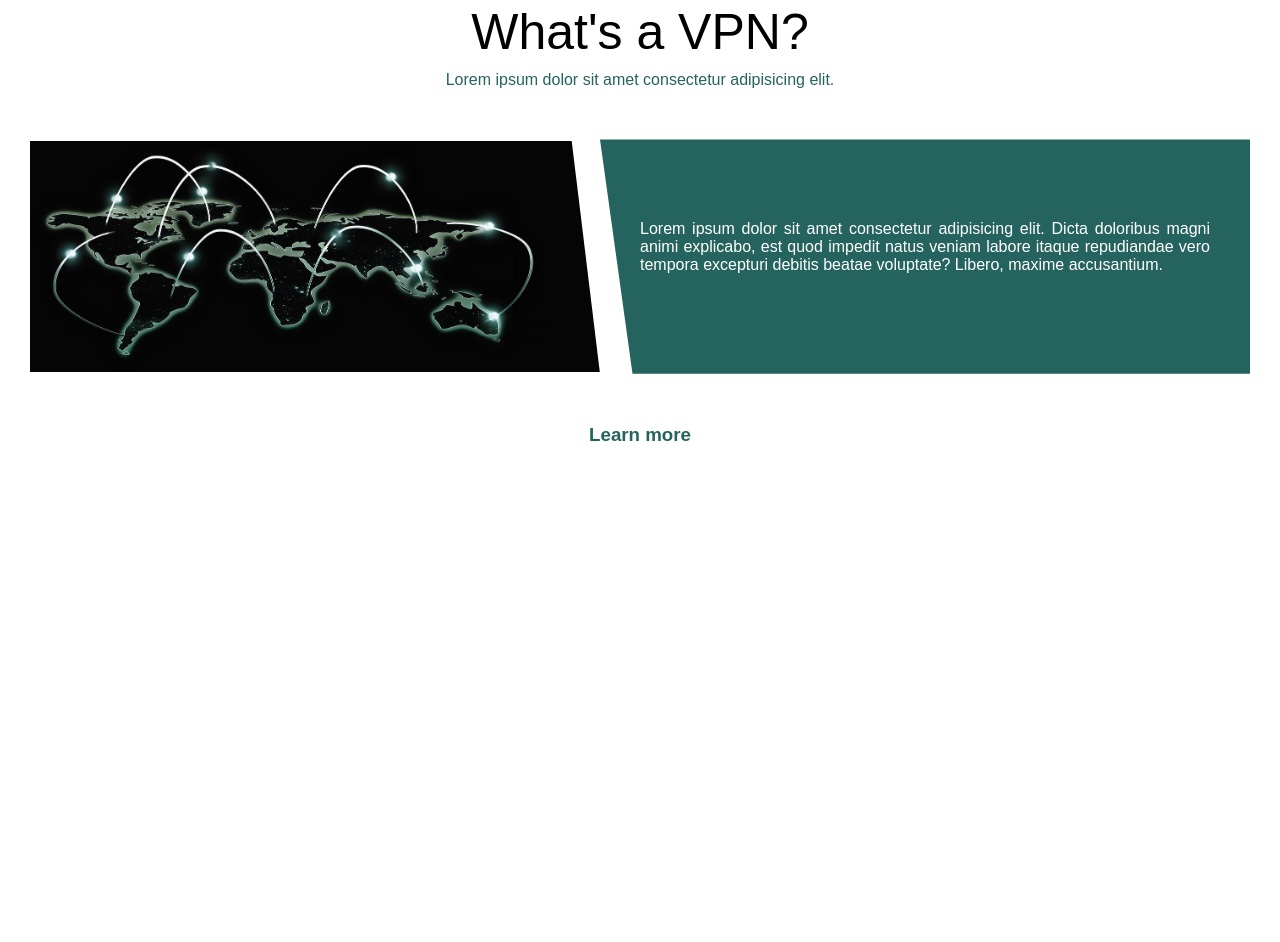
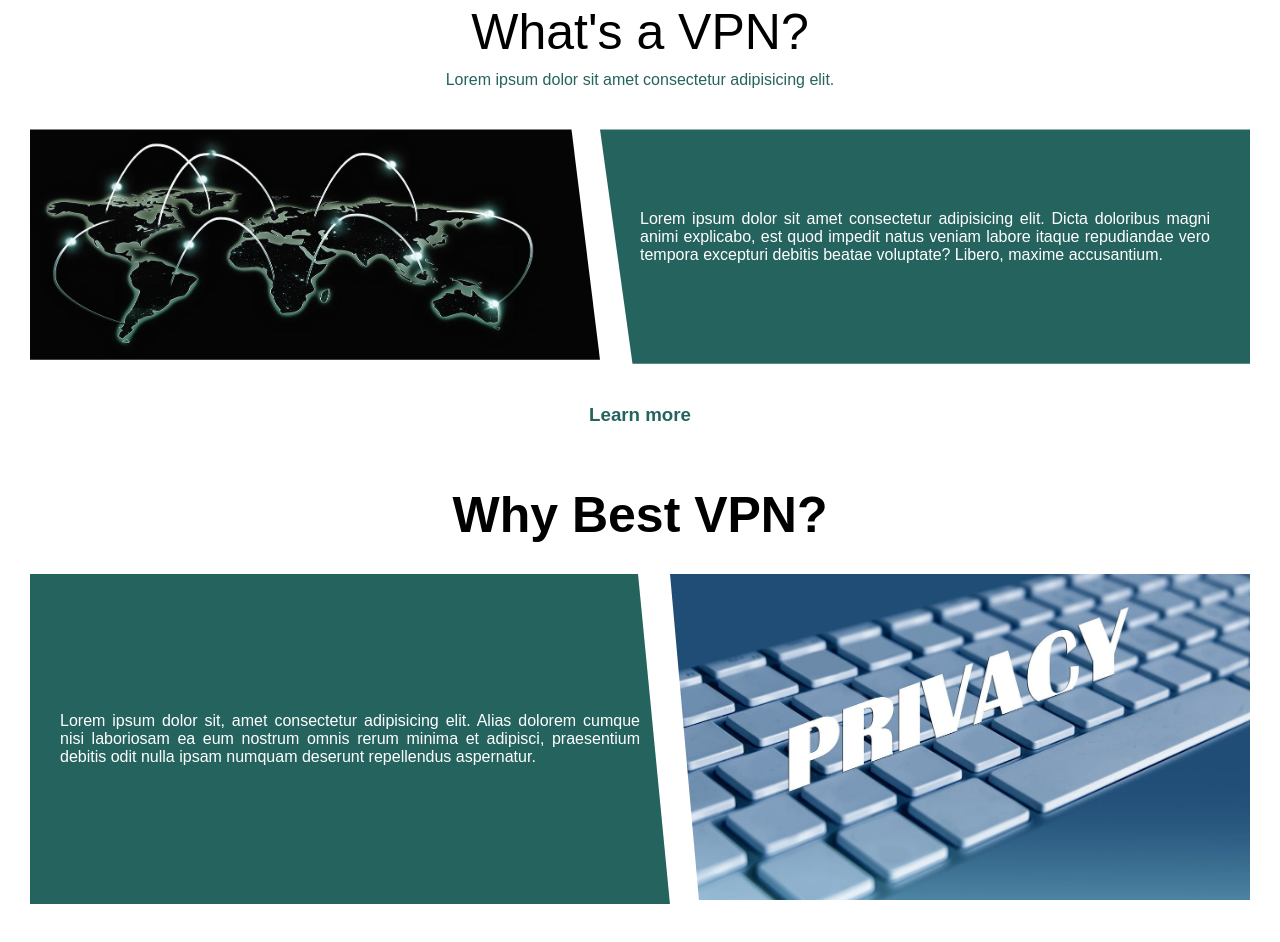
Before and after one commit to zsuzsadev/vpn-service-website, a plain HTML site: page index.html in a window 1280 px wide. Shown: the part 840-1782 px from the top of the page. Drawn offline with Linux system fonts and the light colour scheme.

Commit message:
Section added

```diff
--- a/index.html
+++ b/index.html
@@ -44,20 +44,29 @@
 <main id="vpn">
 <h1> What's a VPN?</h1>
 <p>Lorem ipsum dolor sit amet consectetur adipisicing elit.</p>
-
 <div class="container2">
 <div class="imgitem2">
   <img src="./images/global.png">
 </div>
-
 <div class="textitem2">
   <p>Lorem ipsum dolor sit amet consectetur adipisicing elit. Dicta doloribus magni animi explicabo, est quod impedit natus veniam labore itaque repudiandae vero tempora excepturi debitis beatae voluptate? Libero, maxime accusantium.</p>
 </div>
 </div>
+<a href=""><h3>Learn more</h3></a>
+</main>
 
-<a href=""><h3>Learn more</h3></a>
 
-</main>
+<main id="bestvpn">
+  <h1> Why Best VPN?</h1>
+  <div class="container3">
+    <div class="textitem3">
+      <p>Lorem ipsum dolor sit, amet consectetur adipisicing elit. Alias dolorem cumque nisi laboriosam ea eum nostrum omnis rerum minima et adipisci, praesentium debitis odit nulla ipsam numquam deserunt repellendus aspernatur.</p>
+    </div>
+    <div class="imgitem3">
+      <img src="./images/privacy.jpg">
+    </div>
+  </div>
+  </main>
 
 
     </body>
--- a/scss/_bestvpn.scss
+++ b/scss/_bestvpn.scss
@@ -0,0 +1,82 @@
+#bestvpn {
+    text-align: center;
+    max-width: 1540px;
+    height:auto;
+    padding-inline: 30px;
+    padding-top: 30px;
+    padding-bottom: 30px;
+
+    h1 {
+        font-size: 50px;
+        padding-bottom: 30px;
+    }
+
+
+.container3 {
+    display: flex;
+    flex-direction: row;
+    justify-content: center !important;
+    max-height: 400px;
+    max-width: 1480px;
+    margin-inline: auto;
+
+
+    @media screen and (max-width: 1000px) {
+        flex-direction: column;
+        max-height: 100%;
+         }
+
+
+    .textitem3 {
+        width:50%;
+        background-color: var(--green);
+        clip-path: polygon(0 0, 95% 0, 100% 100%, 0 100%);
+        display: flex;
+        align-items: center;
+        padding: 30px;
+
+        @media screen and (max-width: 1000px) {
+            clip-path:none;
+            width: auto;
+            padding: 30px;
+
+             }
+
+
+        p {
+            text-align: justify;
+            color: var(--bg-white);
+
+        }
+
+    }
+
+
+    .imgitem3 {
+
+        width: 50%;
+
+        @media screen and (max-width: 1000px) {
+            width: 100%;
+            height: 50%;
+            margin-top: 10px;
+
+             }
+
+        img{
+        object-fit: contain;
+        max-height: 100%;
+        width:100%;
+        clip-path: polygon(0 0, 100% 0, 100% 100%, 5% 100%);
+
+
+        @media screen and (max-width: 1000px) {
+            clip-path:none;
+             }
+
+        }
+    }
+}
+
+
+}
--- a/scss/_vpn.scss
+++ b/scss/_vpn.scss
@@ -1,11 +1,11 @@
 #vpn {
     text-align: center;
     max-width: 1540px;
-    height: 1000px;
-    position: relative;
+    height: auto;
     padding-inline: 30px;
     overflow: visible;
     padding-top: 30px;
+    padding-bottom: 30px;
 
     a {
         text-decoration: none;
@@ -31,7 +31,7 @@
     }
 
     p {
-        padding-bottom: 20px !important;
+        padding-bottom: 20px;
         color: var(--green);
 
         @media screen and (max-width: 1000px) {
@@ -46,12 +46,14 @@
     max-height: 400px;
     max-width: 1480px;
     margin-inline: auto;
-    margin-top: 30px !important;
-    margin-bottom: 30px;
+    margin-top: 20px;
+    margin-bottom: 20px;
 
     @media screen and (max-width: 1000px) {
         flex-direction: column;
-        max-height: auto;
+        max-height: 100%;
+
+
          }
 
 
@@ -89,13 +91,12 @@
         @media screen and (max-width: 1000px) {
             width: 100%;
             height: 50%;
-            padding-bottom: 10px;
 
              }
 
         img{
         object-fit: contain;
-        height: 100%;
+        max-height: 100%;
         width:100%;
         clip-path: polygon(0 0, 95% 0, 100% 100%, 0 100%);
 
```
Also changed, not shown: css/style.css, images/privacy.jpg (added), 1 other file.
